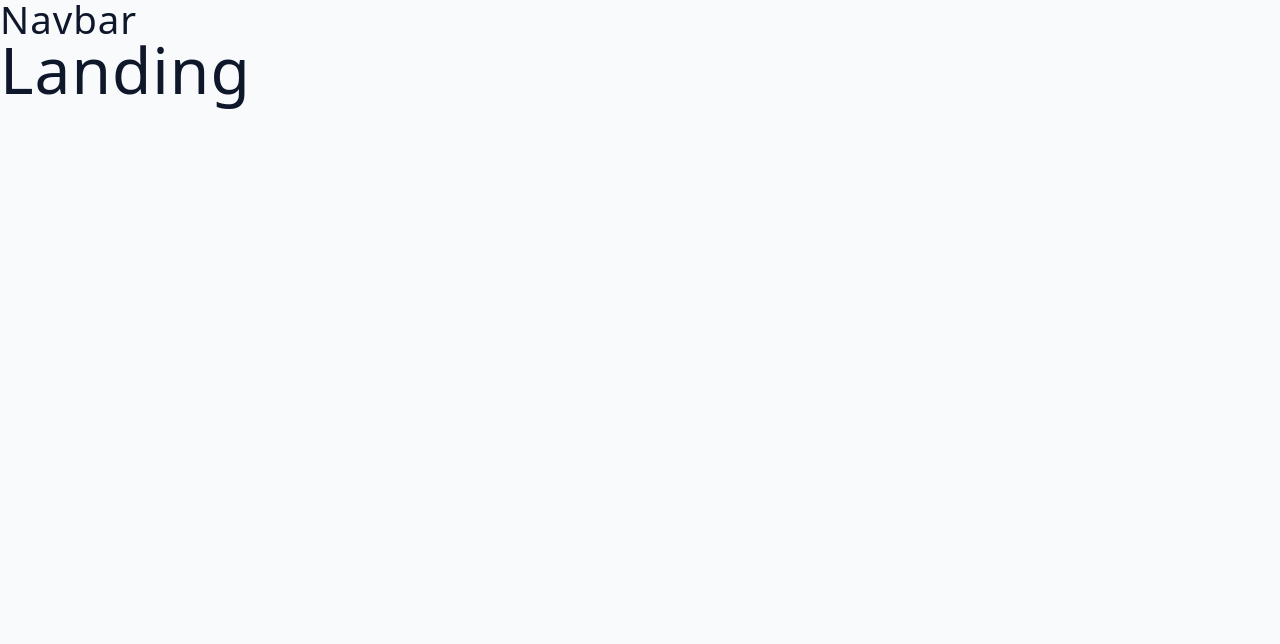
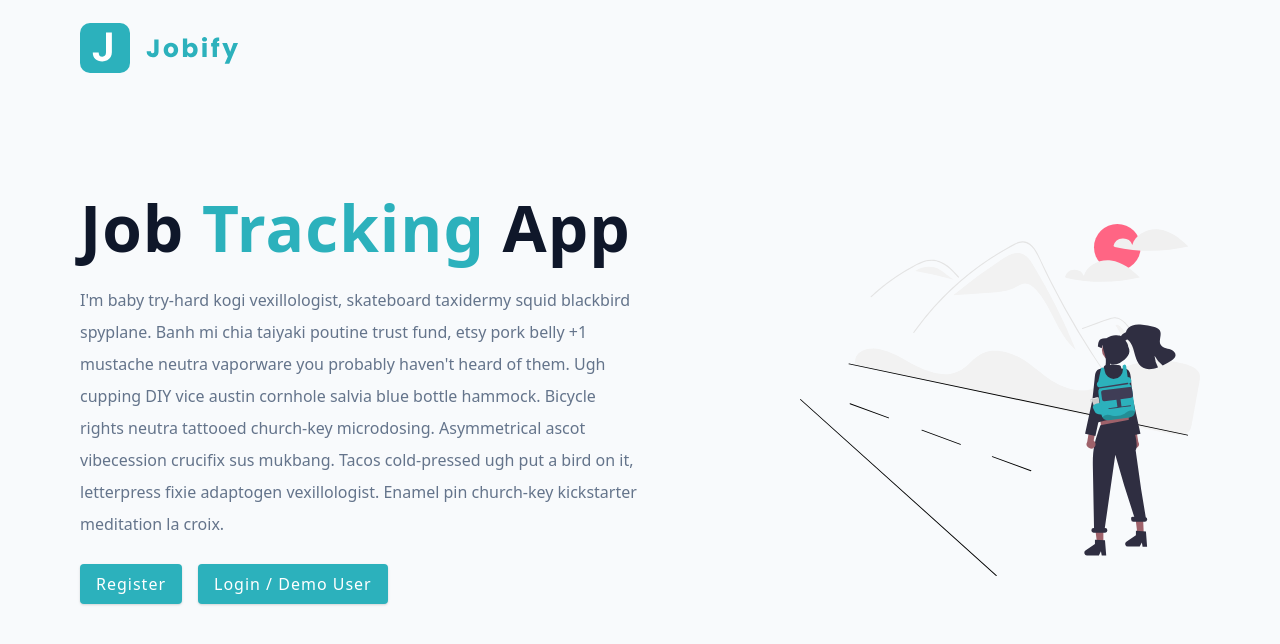
Before and after one commit to BalajiAmudala/Jobity-App, a React (Vite) app: page / in a window 1280 px wide. Shown: the top 644 px of the page. Built offline with nearby package versions, Linux system fonts and the light colour scheme.

Commit message:
Landing , Register Error pages UI

```diff
--- /dev/null
+++ b/src/components/FormRow.jsx
@@ -0,0 +1,21 @@
+import React from "react";
+
+const FormRow = ({ type, name, labelText, defaultValue }) => {
+  return (
+    <div className="form-row">
+      <label htmlFor="name" className="form-label">
+        {labelText || name}
+      </label>
+      <input
+        type={type}
+        id={name}
+        name={name}
+        defaultValue={defaultValue || ""}
+        required
+        className="form-input"
+      />
+    </div>
+  );
+};
+
+export default FormRow;
--- /dev/null
+++ b/src/components/Logo.jsx
@@ -0,0 +1,8 @@
+import React from "react";
+import logo from "../assets/images/logo.svg";
+
+const Logo = () => {
+  return <img src={logo} alt="jobify" className="logo" />;
+};
+
+export default Logo;
--- /dev/null
+++ b/src/components/index.js
@@ -0,0 +1,2 @@
+export { default as Logo } from "./Logo";
+export { default as FormRow } from "./FormRow";
--- a/src/pages/Error.jsx
+++ b/src/pages/Error.jsx
@@ -1,14 +1,27 @@
 import React from "react";
-import { useRouteError } from "react-router-dom";
-
+import { Link, useRouteError } from "react-router-dom";
+import Wrapper from "../assets/wrappers/ErrorPage";
+import img from "../assets/images/not-found.svg";
 const Error = () => {
   const error = useRouteError();
-  console.log(error);
+  if (error.status === 404) {
+    return (
+      <Wrapper>
+        <div>
+          <img src={img} alt="not found" />
+          <h3>ohh! page not found</h3>
+          <p>we can't seen to find the page you are looking for</p>
+          <Link to="/dashboard">back home</Link>
+        </div>
+      </Wrapper>
+    );
+  }
   return (
-    <div>
-      <h1>Error</h1>
-      <Link to="">Back Home</Link>
-    </div>
+    <Wrapper>
+      <div>
+        <h3>Something went wrong </h3>
+      </div>
+    </Wrapper>
   );
 };
 
--- a/src/pages/HomeLayout.jsx
+++ b/src/pages/HomeLayout.jsx
@@ -3,10 +3,9 @@
 
 const HomeLayout = () => {
   return (
-    <div>
-      <h2>Navbar</h2>
+    <>
       <Outlet />
-    </div>
+    </>
   );
 };
 
--- a/src/pages/Landing.jsx
+++ b/src/pages/Landing.jsx
@@ -1,7 +1,43 @@
 import React from "react";
+import styled from "styled-components";
+import Wrapper from "../assets/wrappers/LandingPage";
+import main from "../assets/images/main.svg";
 
+import { Link } from "react-router-dom";
+import { Logo } from "../components";
 const Landing = () => {
-  return <h1>Landing</h1>;
+  return (
+    <Wrapper>
+      <nav>
+        <Logo />
+      </nav>
+      <div className="container page">
+        <div className="info">
+          <h1>
+            Job <span>tracking</span> app
+          </h1>
+          <p>
+            I'm baby try-hard kogi vexillologist, skateboard taxidermy squid
+            blackbird spyplane. Banh mi chia taiyaki poutine trust fund, etsy
+            pork belly +1 mustache neutra vaporware you probably haven't heard
+            of them. Ugh cupping DIY vice austin cornhole salvia blue bottle
+            hammock. Bicycle rights neutra tattooed church-key microdosing.
+            Asymmetrical ascot vibecession crucifix sus mukbang. Tacos
+            cold-pressed ugh put a bird on it, letterpress fixie adaptogen
+            vexillologist. Enamel pin church-key kickstarter meditation la
+            croix.
+          </p>
+          <Link to="/register" className="btn register-link">
+            Register
+          </Link>
+          <Link to="/login" className="btn ">
+            Login / Demo User
+          </Link>
+        </div>
+        <img src={main} alt="job hunt" className="img main-img" />
+      </div>
+    </Wrapper>
+  );
 };
 
 export default Landing;
--- a/src/pages/Register.jsx
+++ b/src/pages/Register.jsx
@@ -1,7 +1,33 @@
 import React from "react";
-
+import Wrapper from "../assets/wrappers/RegisterAndLoginPage";
+import { FormRow, Logo } from "../components";
+import { Link } from "react-router-dom";
 const Register = () => {
-  return <h1>Register</h1>;
+  return (
+    <Wrapper>
+      <form className="form">
+        <Logo />
+        <h4>Register</h4>
+        <FormRow type="text" name="name" defaultValue="Dhanvin" />
+        <FormRow
+          type="text"
+          name="lastName"
+          defaultValue="Krishna"
+          labelText="last name"
+        />
+        <FormRow type="text" name="location" defaultValue="earth" />
+        <FormRow type="email" name="email" defaultValue="dhanvin@gmail.com" />
+        <FormRow type="password" name="password" defaultValue="secret123" />
+        <button className="btn btn-block">submit</button>
+        <p>
+          Already a member?
+          <Link to="/login" className="member-btn">
+            Login
+          </Link>
+        </p>
+      </form>
+    </Wrapper>
+  );
 };
 
 export default Register;
```
